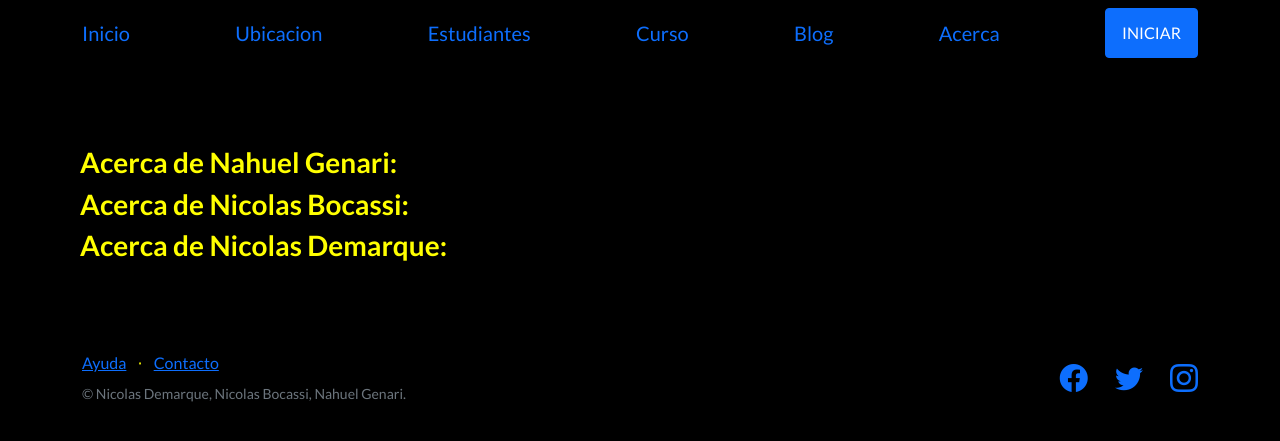
After one commit to nbocassi/MVT-Bocassi, a Django app: page /about/ in a window 1280 px wide. The commit adds this page. Shown: the top 441 px of the page. Run offline with Django 4.2, Linux system fonts and the light colour scheme; some libraries are stand-ins or nearby versions.

Commit message:
Agregada seccion acerca

```diff
--- a/alumnos/admin.py
+++ b/alumnos/admin.py
@@ -15,10 +15,6 @@ class CommentAdmin(admin.ModelAdmin):
     search_fields = ("name", "email", "content")
 
 
-
-
-
-
 # Register your models here.
 admin.site.register(Alumnos)
 admin.site.register(Curso)
--- /dev/null
+++ b/alumnos/templates/alumnos/about.html
@@ -0,0 +1,17 @@
+{% extends "alumnos/plantilla_base.html" %}
+
+{% block contenido_base %}
+
+<h3>
+Acerca de Nahuel Genari:
+</h3>
+
+<h3>
+    Acerca de Nicolas Bocassi:
+</h3>
+
+<h3>
+    Acerca de Nicolas Demarque:
+</h3>
+
+{% endblock contenido_base %}
--- a/alumnos/templates/alumnos/plantilla_base.html
+++ b/alumnos/templates/alumnos/plantilla_base.html
@@ -32,6 +32,7 @@
                 <a class="navbar-brand" href="{% url 'alumnos' %}">Estudiantes</a>
                 <a class="navbar-brand" href="{% url 'curso' %}">Curso</a>
                 <a class="navbar-brand" href="{% url 'blog' %}">Blog</a>
+                <a class="navbar-brand" href="{% url 'about' %}">Acerca</a>
                 <a class="btn btn-primary" href="#signup">INICIAR</a>
             </div>
         </nav>
--- a/alumnos/urls.py
+++ b/alumnos/urls.py
@@ -19,6 +19,7 @@ urlpatterns = [
     ###Links Help
     path('ayuda/', views.ayuda,  name="ayuda"),
     path('contacto/', views.contacto,  name="contacto"),
-    path('<slug:slug>/', PostDetailView.as_view(), name='post-detail'
+    path('about/', views.about, name="about"),
+    path('<slug:slug>/', PostDetailView.as_view(), name='post-detail',
 ),
 ]
--- a/alumnos/views.py
+++ b/alumnos/views.py
@@ -105,3 +105,7 @@ class PostDetailView(DetailView):
             context = super().get_context_data(**kwargs)
             post = Post.objects.filter(slug=self.kwargs.get('slug'))
             return context
+
+def about(request):
+
+      return render(request, "Alumnos/about.html")
```
